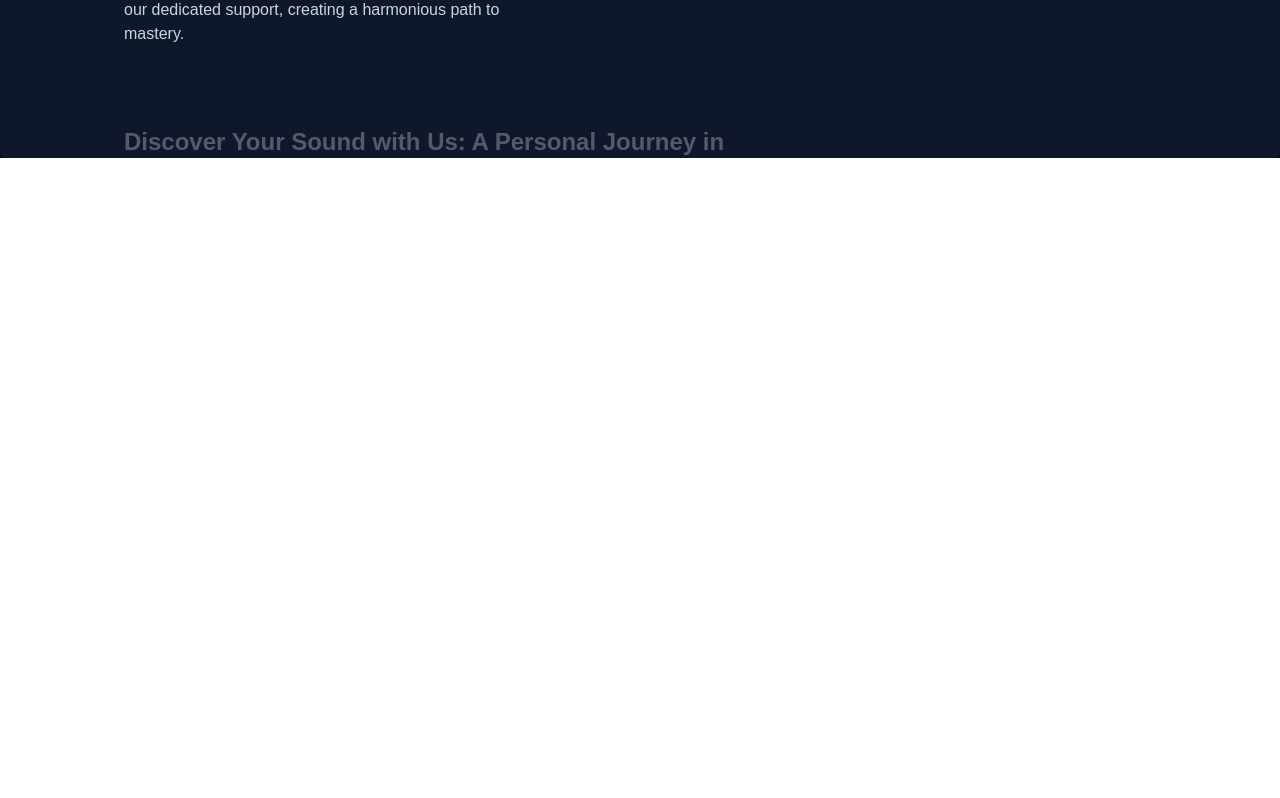
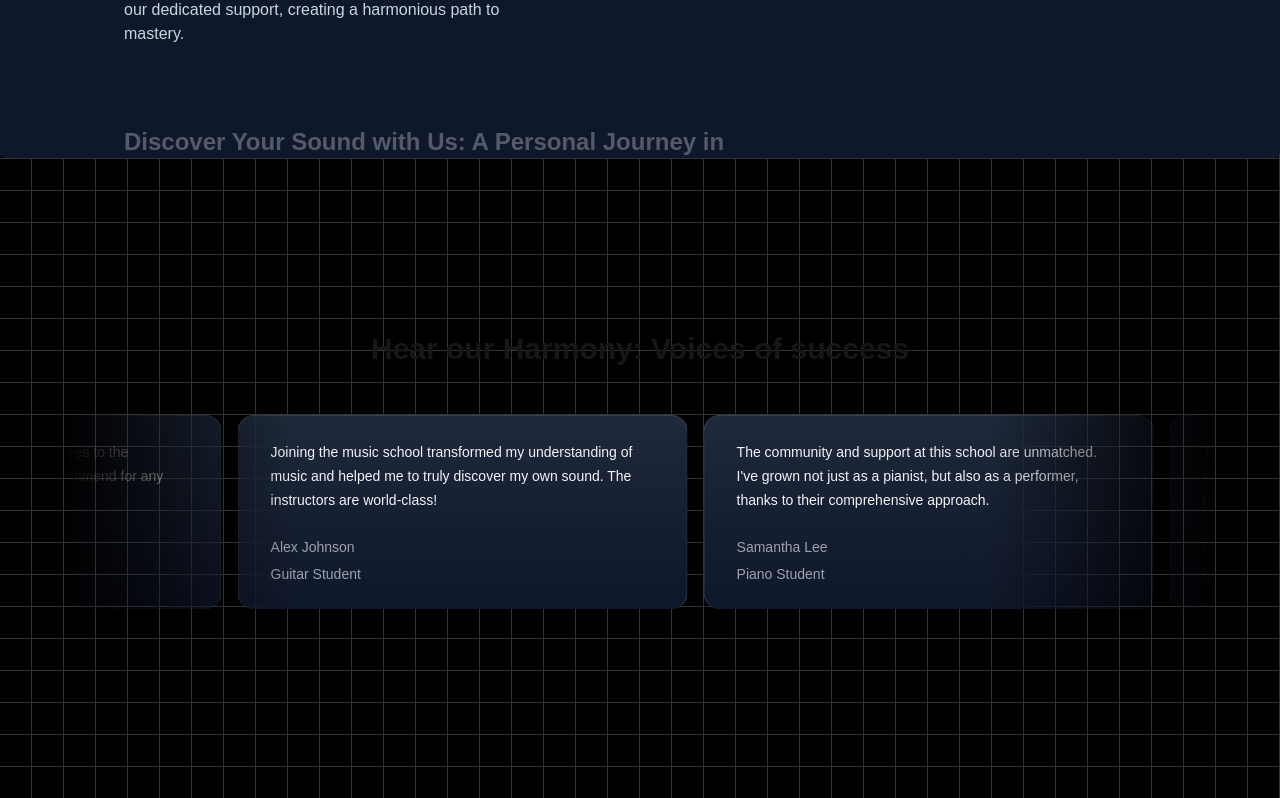
Before and after one commit to mdnayab/music-academy, a Next.js app: page / in a window 1280 px wide. Shown: the part 1670-2468 px from the top of the page. Before the commit the page ends 1828 px from the top, so only its background shows below. Built offline with nearby package versions, Linux system fonts and the light colour scheme.

Commit message:
Testimonial section completed

```diff
--- a/package.json
+++ b/package.json
@@ -11,6 +11,7 @@
   "dependencies": {
     "clsx": "^2.1.1",
     "framer-motion": "^11.5.4",
+    "mini-svg-data-uri": "^1.4.4",
     "next": "14.2.11",
     "react": "^18",
     "react-dom": "^18",
--- /dev/null
+++ b/src/app/components/TestimonialCards.tsx
@@ -0,0 +1,54 @@
+'use client'
+import { InfiniteMovingCards } from "./ui/infinite-moving-cards";
+
+const musicSchoolTestimonials = [
+    {
+      quote:
+        'Joining the music school transformed my understanding of music and helped me to truly discover my own sound. The instructors are world-class!',
+      name: 'Alex Johnson',
+      title: 'Guitar Student',
+    },
+    {
+      quote:
+        "The community and support at this school are unmatched. I've grown not just as a pianist, but also as a performer, thanks to their comprehensive approach.",
+      name: 'Samantha Lee',
+      title: 'Piano Student',
+    },
+    {
+      quote:
+        "This school offered me the tools and confidence to take my singing to the next level. I'm endlessly grateful for the personalized coaching.",
+      name: 'Michael Chen',
+      title: 'Vocal Student',
+    },
+    {
+      quote:
+        'As a violinist, finding the right mentor can be challenging, but this school matched me with a teacher who truly understands my goals and challenges.',
+      name: 'Emily Taylor',
+      title: 'Violin Student',
+    },
+    {
+      quote:
+        'The production courses here opened my eyes to the intricacies of music production. Highly recommend for any aspiring producers!',
+      name: 'Chris Morales',
+      title: 'Music Production Student',
+    },
+  ];
+
+function MusciSchoolTestimonials() {
+  return (
+    <div className="h-[40rem] w-full dark:bg-black dark:bg-grid-white/[0.2] relative flex flex-col items-center justify-center overflow-hidden">
+        <h2 className="text-3xl font-bold text-center mb-8 z-10">Hear our Harmony: Voices of success</h2>
+        <div className="flex justify-center w-full overflow-hidden px-4 sm:px-6 lg:px-8">
+            <div className="w-full max-w-6xl">
+            <InfiniteMovingCards
+                items={musicSchoolTestimonials}
+                direction="right"
+                speed="slow"
+      />
+            </div>
+        </div>
+    </div>
+  )
+}
+
+export default MusciSchoolTestimonials
--- a/src/app/components/WhyChooseUs.tsx
+++ b/src/app/components/WhyChooseUs.tsx
@@ -1,7 +1,6 @@
 "use client";
 import React from "react";
 import { StickyScroll } from "./ui/sticky-scroll-reveal";
-import Image from "next/image";
 
 const musicSchoolContent = [
     {
--- /dev/null
+++ b/src/app/components/ui/infinite-moving-cards.tsx
@@ -0,0 +1,121 @@
+"use client";
+
+import { cn } from "@/app/utils/cn";
+import React, { useEffect, useState } from "react";
+
+export const InfiniteMovingCards = ({
+  items,
+  direction = "left",
+  speed = "fast",
+  pauseOnHover = true,
+  className,
+}: {
+  items: {
+    quote: string;
+    name: string;
+    title: string;
+  }[];
+  direction?: "left" | "right";
+  speed?: "fast" | "normal" | "slow";
+  pauseOnHover?: boolean;
+  className?: string;
+}) => {
+  const containerRef = React.useRef<HTMLDivElement>(null);
+  const scrollerRef = React.useRef<HTMLUListElement>(null);
+
+  useEffect(() => {
+    addAnimation();
+  }, []);
+  const [start, setStart] = useState(false);
+  function addAnimation() {
+    if (containerRef.current && scrollerRef.current) {
+      const scrollerContent = Array.from(scrollerRef.current.children);
+
+      scrollerContent.forEach((item) => {
+        const duplicatedItem = item.cloneNode(true);
+        if (scrollerRef.current) {
+          scrollerRef.current.appendChild(duplicatedItem);
+        }
+      });
+
+      getDirection();
+      getSpeed();
+      setStart(true);
+    }
+  }
+  const getDirection = () => {
+    if (containerRef.current) {
+      if (direction === "left") {
+        containerRef.current.style.setProperty(
+          "--animation-direction",
+          "forwards"
+        );
+      } else {
+        containerRef.current.style.setProperty(
+          "--animation-direction",
+          "reverse"
+        );
+      }
+    }
+  };
+  const getSpeed = () => {
+    if (containerRef.current) {
+      if (speed === "fast") {
+        containerRef.current.style.setProperty("--animation-duration", "20s");
+      } else if (speed === "normal") {
+        containerRef.current.style.setProperty("--animation-duration", "40s");
+      } else {
+        containerRef.current.style.setProperty("--animation-duration", "80s");
+      }
+    }
+  };
+  return (
+    <div
+      ref={containerRef}
+      className={cn(
+        "scroller relative z-20  max-w-7xl overflow-hidden  [mask-image:linear-gradient(to_right,transparent,white_20%,white_80%,transparent)]",
+        className
+      )}
+    >
+      <ul
+        ref={scrollerRef}
+        className={cn(
+          " flex min-w-full shrink-0 gap-4 py-4 w-max flex-nowrap",
+          start && "animate-scroll ",
+          pauseOnHover && "hover:[animation-play-state:paused]"
+        )}
+      >
+        {items.map((item, idx) => (
+          <li
+            className="w-[350px] max-w-full relative rounded-2xl border border-b-0 flex-shrink-0 border-slate-700 px-8 py-6 md:w-[450px]"
+            style={{
+              background:
+                "linear-gradient(180deg, var(--slate-800), var(--slate-900)",
+            }}
+            key={item.name}
+          >
+            <blockquote>
+              <div
+                aria-hidden="true"
+                className="user-select-none -z-1 pointer-events-none absolute -left-0.5 -top-0.5 h-[calc(100%_+_4px)] w-[calc(100%_+_4px)]"
+              ></div>
+              <span className=" relative z-20 text-sm leading-[1.6] text-gray-100 font-normal">
+                {item.quote}
+              </span>
+              <div className="relative z-20 mt-6 flex flex-row items-center">
+                <span className="flex flex-col gap-1">
+                  <span className=" text-sm leading-[1.6] text-gray-400 font-normal">
+                    {item.name}
+                  </span>
+                  <span className=" text-sm leading-[1.6] text-gray-400 font-normal">
+                    {item.title}
+                  </span>
+                </span>
+              </div>
+            </blockquote>
+          </li>
+        ))}
+      </ul>
+    </div>
+  );
+};
--- a/src/app/page.tsx
+++ b/src/app/page.tsx
@@ -1,6 +1,7 @@
 import HeroSection from "./components/HeroSection";
 import FeaturedCourses from "./components/FeaturedCourses";
 import WhyChooseUs from "./components/WhyChooseUs";
+import MusciSchoolTestimonials from "./components/TestimonialCards";
 
 export default function Home() {
   return (
@@ -8,6 +9,7 @@
       <HeroSection />
       <FeaturedCourses />
       <WhyChooseUs />
+      <MusciSchoolTestimonials />
     </main>
   );
 }
--- a/tailwind.config.ts
+++ b/tailwind.config.ts
@@ -1,5 +1,7 @@
 import { Spotlight } from "@/app/components/ui/Spotlight";
 import type { Config } from "tailwindcss";
+
+const svgToDataUri = require("mini-svg-data-uri");
 const colors = require("tailwindcss/colors")
 const {
   default: flattenColorPalette,
@@ -17,6 +19,30 @@
   });
 }
 
+function addSvgPatterns({ matchUtilities, theme }: any) {
+  matchUtilities(
+    {
+      'bg-grid': (value: any) => ({
+        backgroundImage: `url("${svgToDataUri(
+          `<svg xmlns="http://www.w3.org/2000/svg" viewBox="0 0 32 32" width="32" height="32" fill="none" stroke="${value}"><path d="M0 .5H31.5V32"/></svg>`
+        )}")`,
+      }),
+      'bg-grid-small': (value: any) => ({
+        backgroundImage: `url("${svgToDataUri(
+          `<svg xmlns="http://www.w3.org/2000/svg" viewBox="0 0 32 32" width="8" height="8" fill="none" stroke="${value}"><path d="M0 .5H31.5V32"/></svg>`
+        )}")`,
+      }),
+      'bg-dot': (value: any) => ({
+        backgroundImage: `url("${svgToDataUri(
+          `<svg xmlns="http://www.w3.org/2000/svg" viewBox="0 0 32 32" width="16" height="16" fill="none"><circle fill="${value}" id="pattern-circle" cx="10" cy="10" r="1.6257413380501518"></circle></svg>`
+        )}")`,
+      }),
+    },
+    { values: flattenColorPalette(theme('backgroundColor')), type: 'color' }
+  );
+}
+
+
 const config: Config = {
   content: [
     "./src/pages/**/*.{js,ts,jsx,tsx,mdx}",
@@ -28,6 +54,7 @@
     extend: {
       animation:{
         spotlight: "spotlight 2s ease .75s 1 forwards",
+        scroll: "scroll var(--animation-duration, 40s) var(--animation-direction, forwards) linear infinite"
       },
       colors: {
         background: "var(--background)",
@@ -44,9 +71,14 @@
             transform: "translate(-50%,-40%) scale(1)",
           },
         },
+        scroll: {
+          to: {
+            transform: "translate(calc(-50% - 0.5rem))",
+          },
+        },
       }
     },
   },
-  plugins: [addVariablesForColors],
+  plugins: [addVariablesForColors, addSvgPatterns],
 };
 export default config;
```
Also changed, not shown: 1 other file (tests, documents, lock files or other folders).
